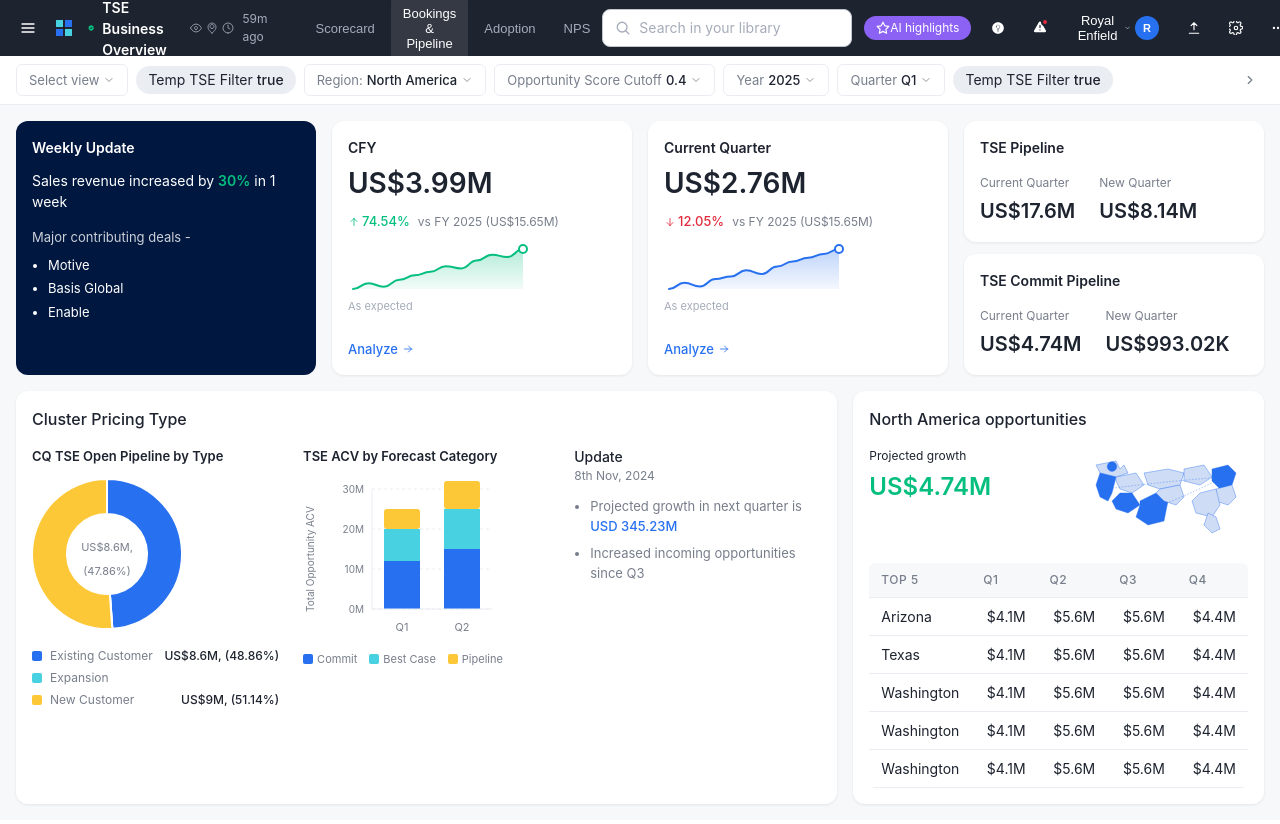
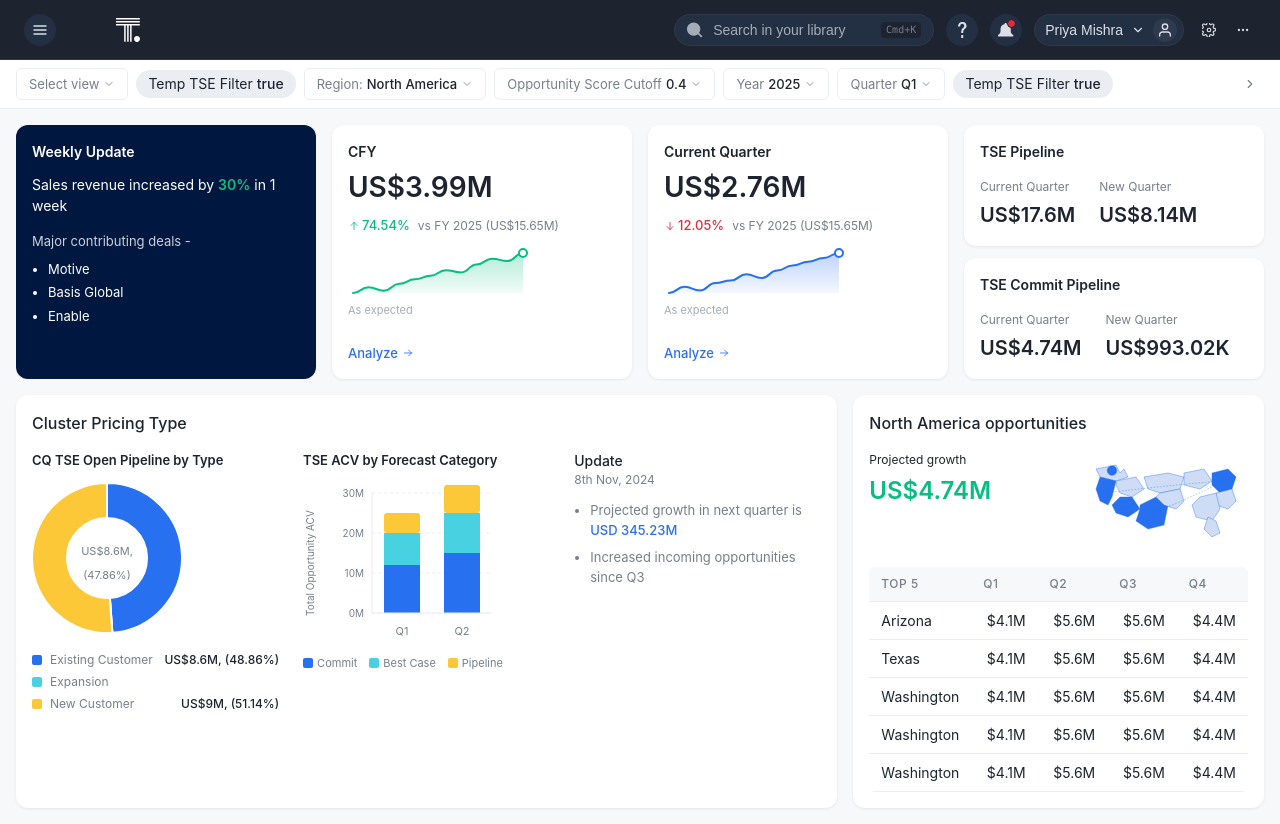
Before and after one commit to surajboro-ts/one-click-model-generation, a React (Vite) app: page /playground in a window 1280 px wide. Both pictures are taken after a click on the button 253 px from the left and 318 px from the top of the page. Built offline with nearby package versions, Linux system fonts and the light colour scheme.

Commit message:
refactor: Replace custom prototype headers with shared GlobalHeader component
Migrated all 4 prototypes (SpotterMemory, AdminGroups, Liveboard, ChartEditorAI)
from hand-rolled header components to the shared Radiant GlobalHeader for consistency.

Co-authored-by: Cursor <cursoragent@cursor.com>

```diff
--- a/src/prototypes/AdminGroups/AdminGroups.tsx
+++ b/src/prototypes/AdminGroups/AdminGroups.tsx
@@ -1,6 +1,6 @@
 import React, { useState } from 'react';
+import { GlobalHeader } from '../../components/GlobalHeader';
 import {
-  AdminHeader,
   AdminSidebar,
   GroupsTable,
   WizardModal,
@@ -180,9 +180,12 @@ export const AdminGroups: React.FC = () => {
 
   return (
     <div style={styles.layout}>
-      {/* Top Header */}
       <div style={styles.header}>
-        <AdminHeader />
+        <GlobalHeader
+          searchPlaceholder="Search"
+          userName="Admin User"
+          notificationCount={1}
+        />
       </div>
 
       {/* Body: Sidebar + Main Content */}
--- a/src/prototypes/ChartEditorAI/index.tsx
+++ b/src/prototypes/ChartEditorAI/index.tsx
@@ -3,6 +3,7 @@ import { systemColors, referenceColors } from '../../tokens/colors';
 import { spacing } from '../../tokens/spacing';
 import { Icon } from '../../components/icons';
 import { Button } from '../../components/Button';
+import { GlobalHeader } from '../../components/GlobalHeader';
 
 /**
  * ChartEditorAI — Chart editor with Spotter AI assistant
@@ -75,19 +76,13 @@ export const ChartEditorAI: React.FC = () => {
 
   return (
     <div style={S.root}>
-      {/* ━━ Global Header ━━━━━━━━━━━━━━━━━━━━━━━━━━━━━━━━━━━━━━━━━━━━━━━━━━ */}
-      <header style={S.hdr}>
-        <div style={S.hL}>
-          <button style={S.hBtn}><Icon name="hamburger" size="m" color="#fff" /></button>
-          <svg width="24" height="24" viewBox="0 0 32 32" fill="none"><path d="M16 4L4 10l12 6 12-6L16 4z" fill="#fff"/><path d="M4 22l12 6 12-6" stroke="#fff" strokeWidth="2" strokeLinecap="round" strokeLinejoin="round"/><path d="M4 16l12 6 12-6" stroke="#fff" strokeWidth="2" strokeLinecap="round" strokeLinejoin="round"/></svg>
-        </div>
-        <div style={S.hSearch}><Icon name="magnifying-glass" size="s" color="rgba(255,255,255,.45)" /><span style={{fontSize:'14px',color:'rgba(255,255,255,.45)'}}>Search in your library</span></div>
-        <div style={S.hR}>
-          <button style={S.hBtn}><Icon name="question-mark" size="m" color="rgba(255,255,255,.7)" /></button>
-          <button style={{...S.hBtn,position:'relative'}}><Icon name="information" size="m" color="rgba(255,255,255,.7)" /><span style={S.hDot}/></button>
-          <div style={S.hAv}><Icon name="profile" size="s" color="#fff" /></div>
-        </div>
-      </header>
+      <GlobalHeader
+        showHamburger
+        searchPlaceholder="Search in your library"
+        userName="Workspace"
+        notificationCount={1}
+        style={{ flexShrink: 0 }}
+      />
 
       {/* ━━ Query Bar ━━━━━━━━━━━━━━━━━━━━━━━━━━━━━━━━━━━━━━━━━━━━━━━━━━━━━━ */}
       <div style={S.qBar}>
--- a/src/prototypes/Liveboard/Liveboard.tsx
+++ b/src/prototypes/Liveboard/Liveboard.tsx
@@ -1,8 +1,12 @@
 import React, { useState } from 'react';
 import { Table } from '../../components/Table';
 import { Typography } from '../../components/Typography';
+import { GlobalHeader } from '../../components/GlobalHeader';
+import { Button } from '../../components/Button';
+import { Icon } from '../../components/icons';
+import { Tooltip } from '../../components/Tooltip';
+import { Avatar } from '../../components/Avatar';
 import {
-  Header,
   FilterBar,
   KPICard,
   DonutChart,
@@ -142,12 +146,29 @@ export const Liveboard: React.FC = () => {
         onClose={handleSidebarClose}
       />
 
-      {/* Header */}
-      <Header
-        activeTab={activeTab}
-        onTabChange={setActiveTab}
-        onStylingClick={handleStylingPanelToggle}
-        onMenuClick={handleSidebarToggle}
+      <GlobalHeader
+        showHamburger
+        onHamburgerClick={handleSidebarToggle}
+        searchPlaceholder="Search in your library"
+        userName="Priya Mishra"
+        notificationCount={1}
+        rightSlot={
+          <div style={{ display: 'flex', alignItems: 'center', gap: 8 }}>
+            <Tooltip content="Styling settings" placement="bottom">
+              <button
+                onClick={handleStylingPanelToggle}
+                style={{ background: 'none', border: 'none', cursor: 'pointer', display: 'flex', padding: 6, borderRadius: 4 }}
+              >
+                <Icon name="cog" size="s" color="var(--gh-text)" />
+              </button>
+            </Tooltip>
+            <Tooltip content="More options" placement="bottom">
+              <button style={{ background: 'none', border: 'none', cursor: 'pointer', display: 'flex', padding: 6, borderRadius: 4 }}>
+                <Icon name="more" size="s" color="var(--gh-text)" />
+              </button>
+            </Tooltip>
+          </div>
+        }
       />
 
       {/* Filter Bar */}
--- a/src/prototypes/SpotterMemory/SpotterMemory.tsx
+++ b/src/prototypes/SpotterMemory/SpotterMemory.tsx
@@ -1,6 +1,6 @@
 import React, { useState } from 'react';
+import { GlobalHeader } from '../../components/GlobalHeader';
 import {
-  AppHeader,
   NavigationSidebar,
   PageHeader,
   ObjectTableToolbar,
@@ -9,24 +9,16 @@ import {
 import { styles } from './styles';
 import { liveboards, Liveboard } from './data/mockData';
 
-/**
- * SpotterMemory Component
- *
- * Main page layout for the Memory Sources experience.
- * Demonstrates a data workspace object table with filtering, sorting, and pagination.
- */
 export const SpotterMemory: React.FC = () => {
   const [activeTab, setActiveTab] = useState('liveboard');
   const [searchValue, setSearchValue] = useState('');
 
-  // Filter liveboards based on search
   const filteredLiveboards = liveboards.filter(liveboard =>
     liveboard.name.toLowerCase().includes(searchValue.toLowerCase()) ||
     liveboard.author.name.toLowerCase().includes(searchValue.toLowerCase())
   );
 
   const handleAddLiveboard = () => {
-    // Handle add liveboard action
     console.log('Add Liveboard clicked');
   };
 
@@ -36,22 +28,21 @@ export const SpotterMemory: React.FC = () => {
 
   return (
     <div style={styles.layout}>
-      {/* Top Header */}
       <div style={styles.header}>
-        <AppHeader />
+        <GlobalHeader
+          searchPlaceholder="Search in your library"
+          userName="User"
+          notificationCount={1}
+        />
       </div>
 
-      {/* Body: Sidebar + Main Content */}
       <div style={styles.body}>
-        {/* Left Sidebar */}
         <aside style={styles.sidebar}>
           <NavigationSidebar />
         </aside>
 
-        {/* Main Content */}
         <main style={styles.main}>
           <div style={styles.content}>
-            {/* Page Header with Title, Description, and Tabs */}
             <PageHeader
               title="Memory sources"
               description="Add trusted memory sources to help Spotter understand more context about your data and deliver accurate answers for all users."
@@ -59,7 +50,6 @@ export const SpotterMemory: React.FC = () => {
               onTabChange={setActiveTab}
             />
 
-            {/* Toolbar with Search and Add Button */}
             <ObjectTableToolbar
               searchValue={searchValue}
               onSearchChange={setSearchValue}
@@ -67,7 +57,6 @@ export const SpotterMemory: React.FC = () => {
               addButtonLabel="Add Liveboard"
             />
 
-            {/* Data Table */}
             <MemorySourcesTable
               data={filteredLiveboards}
               onRowClick={handleRowClick}
```
